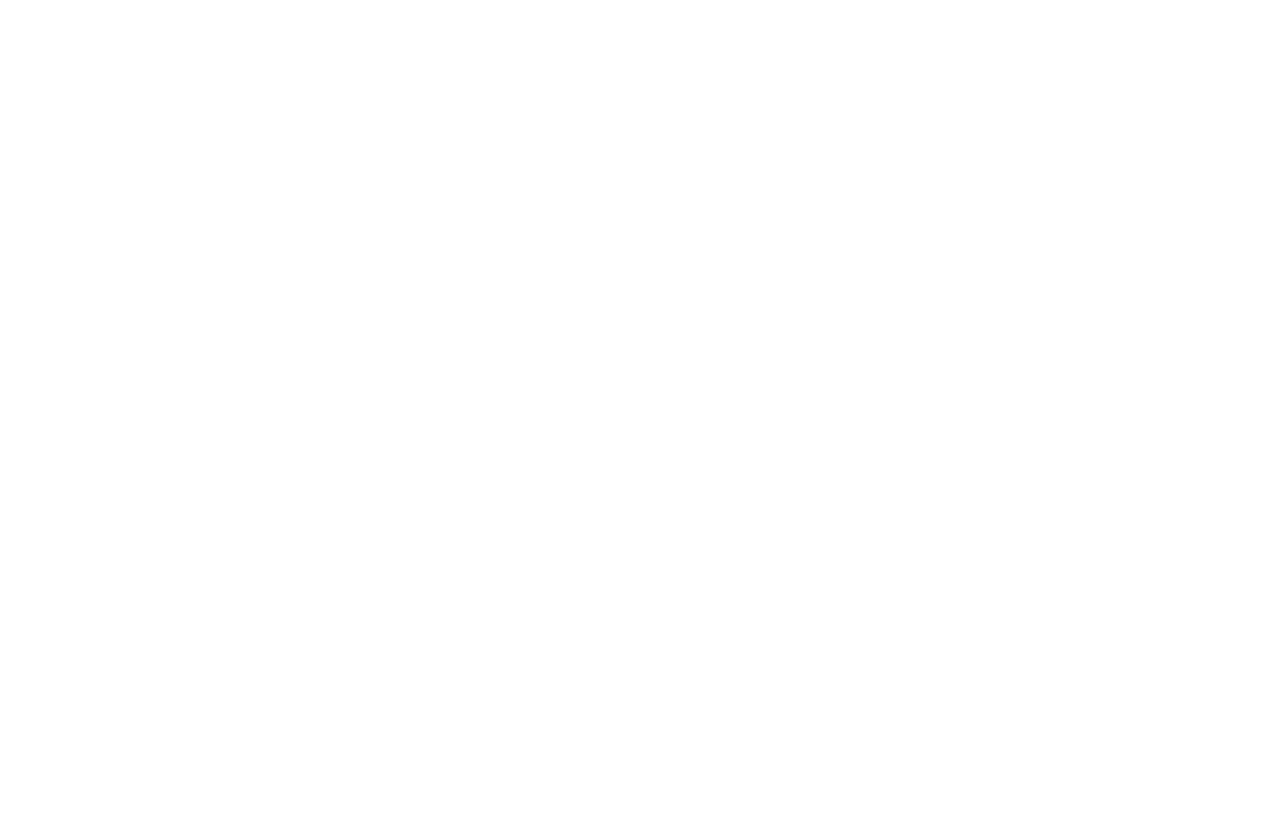
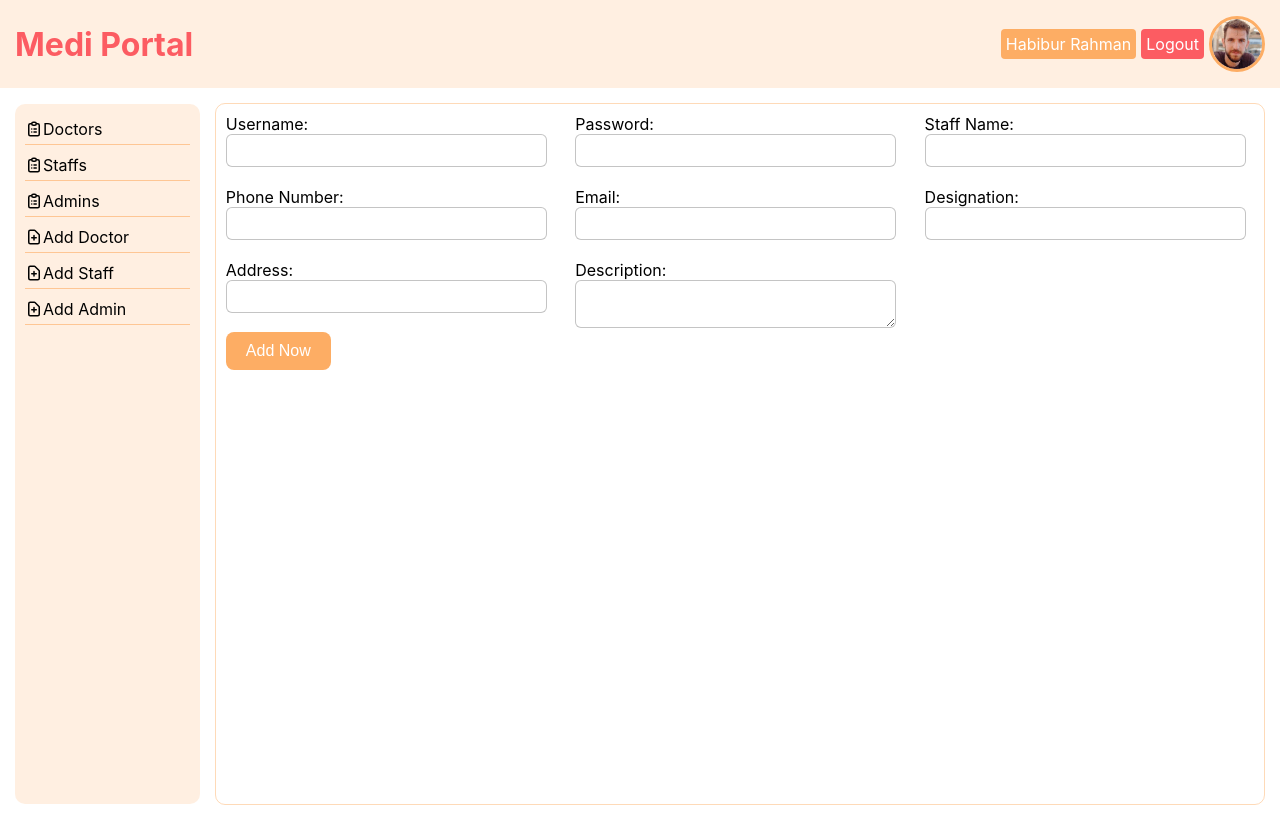
Before and after one commit to habib-sc/medi-portal, a React (Create React App) app: page /dashboard/admin/add-staff in a window 1280 px wide. Before the commit this address had no page. Built offline with nearby package versions, Linux system fonts and the light colour scheme.

Commit message:
add staff page added

```diff
--- a/src/App.js
+++ b/src/App.js
@@ -2,6 +2,7 @@
 import './App.css';
 import Admin from './components/Pages/Admin/Admin';
 import AddPatient from './components/Pages/Dashboard/AddPatient/AddPatient';
+import AddStaff from './components/Pages/Dashboard/AddStaff/AddStaff';
 import Admins from './components/Pages/Dashboard/Admins/Admins';
 import Doctors from './components/Pages/Dashboard/Doctors/Doctors';
 import Patients from './components/Pages/Dashboard/Patients/Patients';
@@ -21,6 +22,7 @@
           <Route path='/dashboard/admin/doctors' element={<Doctors></Doctors>}></Route>
           <Route path='/dashboard/admin/staffs' element={<Staffs></Staffs>}></Route>
           <Route path='/dashboard/admin/admins' element={<Admins></Admins>}></Route>
+          <Route path='/dashboard/admin/add-staff' element={<AddStaff></AddStaff>}></Route>
         </Route>
 
 
--- /dev/null
+++ b/src/components/Pages/Dashboard/AddStaff/AddStaff.js
@@ -0,0 +1,47 @@
+import React from 'react';
+
+const AddStaff = () => {
+    return (
+        <div>
+             <form>
+                <div className='form-group'>
+                    <div className='input-group'>
+                        <label htmlFor="username">Username:</label> <br />
+                        <input type="text" />
+                    </div>
+                    <div className='input-group'>
+                        <label htmlFor="password">Password:</label> <br />
+                        <input type="text" />
+                    </div>
+                    <div className='input-group'>
+                        <label htmlFor="name">Staff Name:</label> <br />
+                        <input type="text" />
+                    </div>
+                    <div className='input-group'>
+                        <label htmlFor="phone">Phone Number:</label> <br />
+                        <input type="text" />
+                    </div>
+                    <div className='input-group'>
+                        <label htmlFor="email">Email:</label> <br />
+                        <input type="text" />
+                    </div>
+                    <div className='input-group'>
+                        <label htmlFor="designation">Designation:</label> <br />
+                        <input type="text" />
+                    </div>
+                    <div className='input-group'>
+                        <label htmlFor="address">Address:</label> <br />
+                        <input type="text" />
+                    </div>
+                    <div className='input-group'>
+                        <label htmlFor="description">Description:</label> <br />
+                        <textarea type="text" />
+                    </div>
+                </div>
+                <button className='primary-btn'>Add Now</button>
+            </form>
+        </div>
+    );
+};
+
+export default AddStaff;
--- a/src/components/Pages/Dashboard/Dashboard.js
+++ b/src/components/Pages/Dashboard/Dashboard.js
@@ -35,19 +35,19 @@
                             <svg xmlns="http://www.w3.org/2000/svg" className="edit-icon" fill="none" viewBox="0 0 24 24" stroke="currentColor" strokeWidth={2}>
                                 <path strokeLinecap="round" strokeLinejoin="round" d="M9 13h6m-3-3v6m5 5H7a2 2 0 01-2-2V5a2 2 0 012-2h5.586a1 1 0 01.707.293l5.414 5.414a1 1 0 01.293.707V19a2 2 0 01-2 2z" />
                             </svg>
-                            <a href="#">Add Doctor</a>
+                            <Link to='/dashboard/admin/add-doctor'>Add Doctor</Link>
                         </li>
                         <li className='list-item'>
                             <svg xmlns="http://www.w3.org/2000/svg" className="edit-icon" fill="none" viewBox="0 0 24 24" stroke="currentColor" strokeWidth={2}>
                                 <path strokeLinecap="round" strokeLinejoin="round" d="M9 13h6m-3-3v6m5 5H7a2 2 0 01-2-2V5a2 2 0 012-2h5.586a1 1 0 01.707.293l5.414 5.414a1 1 0 01.293.707V19a2 2 0 01-2 2z" />
                             </svg>
-                            <a href="#">Add Staff</a>
+                            <Link to='/dashboard/admin/add-staff'>Add Staff</Link>
                         </li>
                         <li className='list-item'>
                             <svg xmlns="http://www.w3.org/2000/svg" className="edit-icon" fill="none" viewBox="0 0 24 24" stroke="currentColor" strokeWidth={2}>
                                 <path strokeLinecap="round" strokeLinejoin="round" d="M9 13h6m-3-3v6m5 5H7a2 2 0 01-2-2V5a2 2 0 012-2h5.586a1 1 0 01.707.293l5.414 5.414a1 1 0 01.293.707V19a2 2 0 01-2 2z" />
                             </svg>
-                            <a href="#">Add Admin</a>
+                            <Link to='/dashboard/admin/add-admin'>Add Admin</Link>
                         </li>
 
 
```
